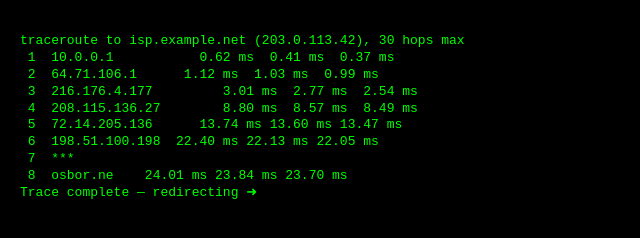
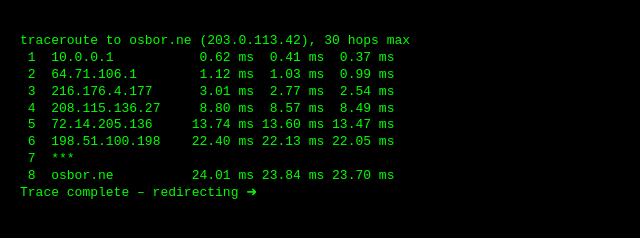
Before and after one commit to onoah51/onoah51.github.io, a plain HTML site: page index.html in a window 1280 px wide. Shown: the whole page, without its empty margins (0-640 px from the left). Drawn offline with Linux system fonts and the light colour scheme.

Commit message:
Update index.html

```diff
--- a/index.html
+++ b/index.html
@@ -2,19 +2,17 @@
 <html lang="en">
 <head>
   <meta charset="UTF-8">
-<title>traceroute to isp.example.net</title>
+  <title>traceroute to osbor.ne</title>
 
-<!-- 2-second pause to enjoy the art, then bounce them onward -->
-<meta http-equiv="refresh" content="8;url=https://your-real-site.example.com">
+  <meta http-equiv="refresh" content="8;url=https://www.linkedin.com/in/noah-c-osborne">
 
   <style>
-  /* ❱❱ “Matrix-green” terminal look */
     html,body {margin:0;height:100%;background:#000;color:#0f0;
-              font-family: "Source Code Pro", monospace;}
+               font-family: monospace;}
     #terminal {padding:20px;white-space:pre-wrap;line-height:1.3;}
     @keyframes blink {50%{opacity:0;}}
     .cursor {display:inline-block;width:.7ch;animation:blink 1s step-end infinite;}
-  .hop   {opacity:0;animation:fade .5s forwards;}
+    .hop    {opacity:0;animation:fade .5s forwards;}
     @keyframes fade {to{opacity:1;}}
   </style>
 </head>
@@ -23,38 +21,36 @@
   <pre id="terminal"></pre>
 
   <script>
-/* Fake hops — replace with anything (funny RFC refs, local router names, etc.) */
   const hops = [
- 'traceroute to isp.example.net (203.0.113.42), 30 hops max',
+    'traceroute to osbor.ne (203.0.113.42), 30 hops max',
     ' 1  10.0.0.1           0.62 ms  0.41 ms  0.37 ms',
- ' 2  64.71.106.1      1.12 ms  1.03 ms  0.99 ms',
- ' 3  216.176.4.177         3.01 ms  2.77 ms  2.54 ms',
- ' 4  208.115.136.27        8.80 ms  8.57 ms  8.49 ms',
- ' 5  72.14.205.136      13.74 ms 13.60 ms 13.47 ms',
- ' 6  198.51.100.198  22.40 ms 22.13 ms 22.05 ms',
+    ' 2  64.71.106.1        1.12 ms  1.03 ms  0.99 ms',
+    ' 3  216.176.4.177      3.01 ms  2.77 ms  2.54 ms',
+    ' 4  208.115.136.27     8.80 ms  8.57 ms  8.49 ms',
+    ' 5  72.14.205.136     13.74 ms 13.60 ms 13.47 ms',
+    ' 6  198.51.100.198    22.40 ms 22.13 ms 22.05 ms',
     ' 7  ***',
- ' 8  osbor.ne    24.01 ms 23.84 ms 23.70 ms',
- '',                     // blank line
- 'Trace complete — redirecting ➜'
+    ' 8  osbor.ne          24.01 ms 23.84 ms 23.70 ms',
+    '',
+    'Trace complete – redirecting ➜'
   ];
 
   const term = document.getElementById('terminal');
   let i = 0;
-function nextHop() {
+  (function nextHop () {
     if (i < hops.length) {
-    const div = document.createElement('div');
-    div.textContent = hops[i++];
-    div.className = 'hop';
-    term.appendChild(div);
-    setTimeout(nextHop, 400);          // delay between lines
+      const line = document.createElement('div');
+      line.textContent = hops[i++];
+      line.className = 'hop';
+      term.appendChild(line);
+      setTimeout(nextHop, 400);
     } else {
       const cur = document.createElement('span');
       cur.className = 'cursor';
-    cur.textContent = '▮';             // blinking block cursor
+      cur.textContent = '▮';
       term.appendChild(cur);
     }
-}
-nextHop();
+  })();
   </script>
 </body>
 </html>
```
Lines whose indentation alone changed are shown as unchanged.
